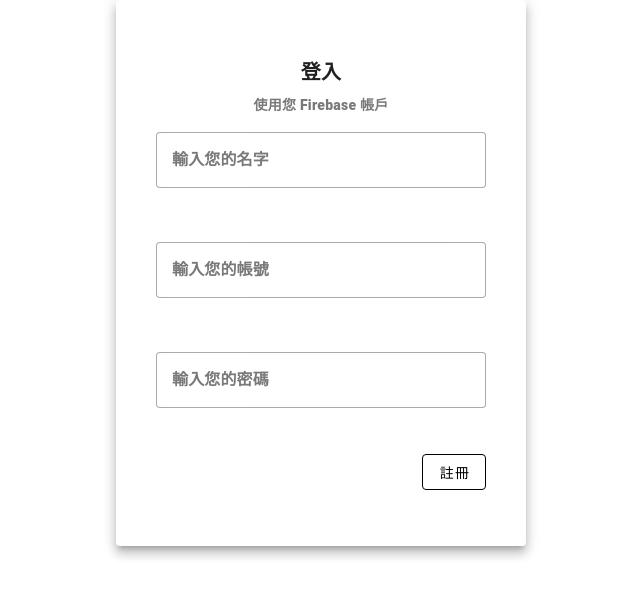
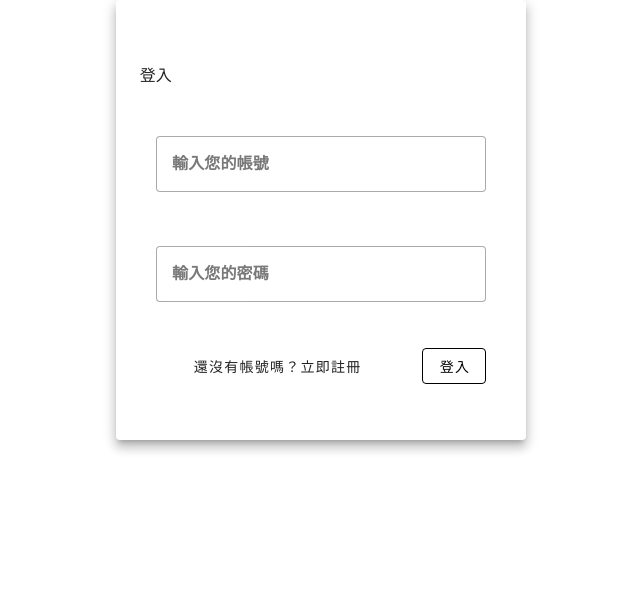
Before and after one commit to alvisLu/vuetify-ui-test, a Vue app: page /login in a window 1280 px wide. Shown: the top 596 px of the page, without its empty margins (319-959 px from the left). Built offline with nearby package versions, Linux system fonts and the light colour scheme; no server answers.

Commit message:
add isLogin

```diff
--- a/src/views/LoginView.vue
+++ b/src/views/LoginView.vue
@@ -3,17 +3,16 @@
     <v-col cols="12" sm="8" md="4">
       <v-card class="elevation-8 pt-12 pb-12 pl-6 pr-6">
         <v-card-title
-          v-text="card.cardTitle"
+          @click="isLogin ? login() : register()"
           class="font-weight-black justify-center"
           align="center"
         ></v-card-title>
-        <v-card-subtitle
-          v-text="card.cardSubTitle"
-          class="font-weight-black text-center mt-0"
-        ></v-card-subtitle>
+        {{ isLogin ? '登入' : '註冊' }}
+        <v-card-subtitle class="font-weight-black text-center mt-0"></v-card-subtitle>
         <v-form ref="form">
           <v-card-text>
             <v-text-field
+              v-if="!isLogin"
               label="輸入您的名字"
               type="text"
               class="font-weight-bold"
@@ -43,7 +42,13 @@
           </v-card-text>
           <v-card-actions>
             <v-spacer></v-spacer>
-            <v-btn color="black" class="mr-2" variant="outlined">註冊</v-btn>
+            <v-btn @click="isLogin ? login() : register()" class="mr-2">{{
+              isLogin ? '還沒有帳號嗎？立即註冊' : '已經有帳號？立即登入'
+            }}</v-btn>
+            <v-spacer></v-spacer>
+            <v-btn color="black" class="mr-2" variant="outlined">{{
+              isLogin ? '登入' : '註冊'
+            }}</v-btn>
           </v-card-actions>
         </v-form>
       </v-card>
@@ -52,16 +57,9 @@
 </template>
 
 <script setup>
-const card = {
-  cardTitle: '登入',
-  cardSubTitle: '使用您 Firebase 帳戶'
-};
+import { ref } from 'vue';
+const isLogin = ref(true);
 
-const user = {
-  username: '',
-  accountId: '',
-  password: ''
-};
 const rules = {
   pswdLength: 20,
   pswdRules: [(v) => !!v || '請輸入密碼', (v) => (v && v.length <= this.pswdLength) || '最多20個字']
```
